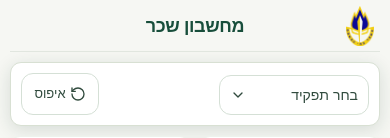
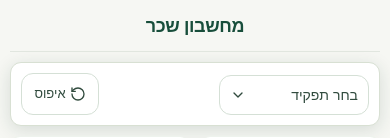
Before and after one commit to Dimalit778/calcSalary, a React (Vite) app: page / in a window 390 px wide. Shown: the top 138 px of the page. Built offline with nearby package versions, Linux system fonts and the light colour scheme.

Commit message:
Remove legacy role and header logo

```diff
--- a/src/components/Header/Header.css
+++ b/src/components/Header/Header.css
@@ -6,30 +6,6 @@
   justify-content: center;
   margin-bottom: 10px;
   border-bottom: 1px solid #e1e6df;
-}
-.brand {
-  position: absolute;
-  inset-inline-start: 0;
-  top: 8px;
-  display: flex;
-  align-items: center;
-  gap: 10px;
-  font-size: 23px;
-  font-weight: 800;
-  letter-spacing: -0.8px;
-}
-.brand-mark {
-  width: 56px;
-  height: 56px;
-  display: grid;
-  place-items: center;
-}
-.brand-mark img {
-  width: 48px;
-  height: 48px;
-  object-fit: contain;
-
-  display: block;
 }
 .header-title {
   margin: 0;
@@ -43,15 +19,6 @@
   .topbar {
     height: 56px;
   }
-  .brand {
-    top: 50%;
-    transform: translateY(-50%);
-  }
-  .brand-mark,
-  .brand-mark img {
-    width: 44px;
-    height: 44px;
-  }
   .header-title {
     font-size: 20px;
     line-height: 1;
@@ -62,11 +29,6 @@
     height: 52px;
     margin-bottom: 10px;
   }
-  .topbar .brand-mark,
-  .topbar .brand-mark img {
-    width: 40px;
-    height: 40px;
-  }
   .header-title {
     font-size: 18px;
   }
--- a/src/components/Header/Header.tsx
+++ b/src/components/Header/Header.tsx
@@ -1,14 +1,8 @@
-import logo from '../../logo.png';
 import './Header.css';
 
 export default function Header() {
   return (
     <header className="topbar">
-      <a className="brand" href="#main" aria-label="מחשבון שכר">
-        <span className="brand-mark">
-          <img src={logo} alt="" />
-        </span>
-      </a>
       <h1 className="header-title">מחשבון שכר</h1>
     </header>
   );
--- a/src/helpers/form.ts
+++ b/src/helpers/form.ts
@@ -3,7 +3,6 @@ export const WAGE_OPTIONS = [
   { value: '57.85', label: 'קמ״ת - 57.85₪' },
   { value: '56.13', label: 'אחמ״ש - 56.13₪' },
   { value: '54.42', label: 'מאבטח - 54.42₪' },
-  { value: '44.13', label: 'אחמ״ש ישן - 44.13₪' },
 ];
 export interface Draft {
   hourlyWage: string;
```
Also changed, not shown: src/logo.png (deleted), 1 other file (tests, documents, lock files or other folders).
